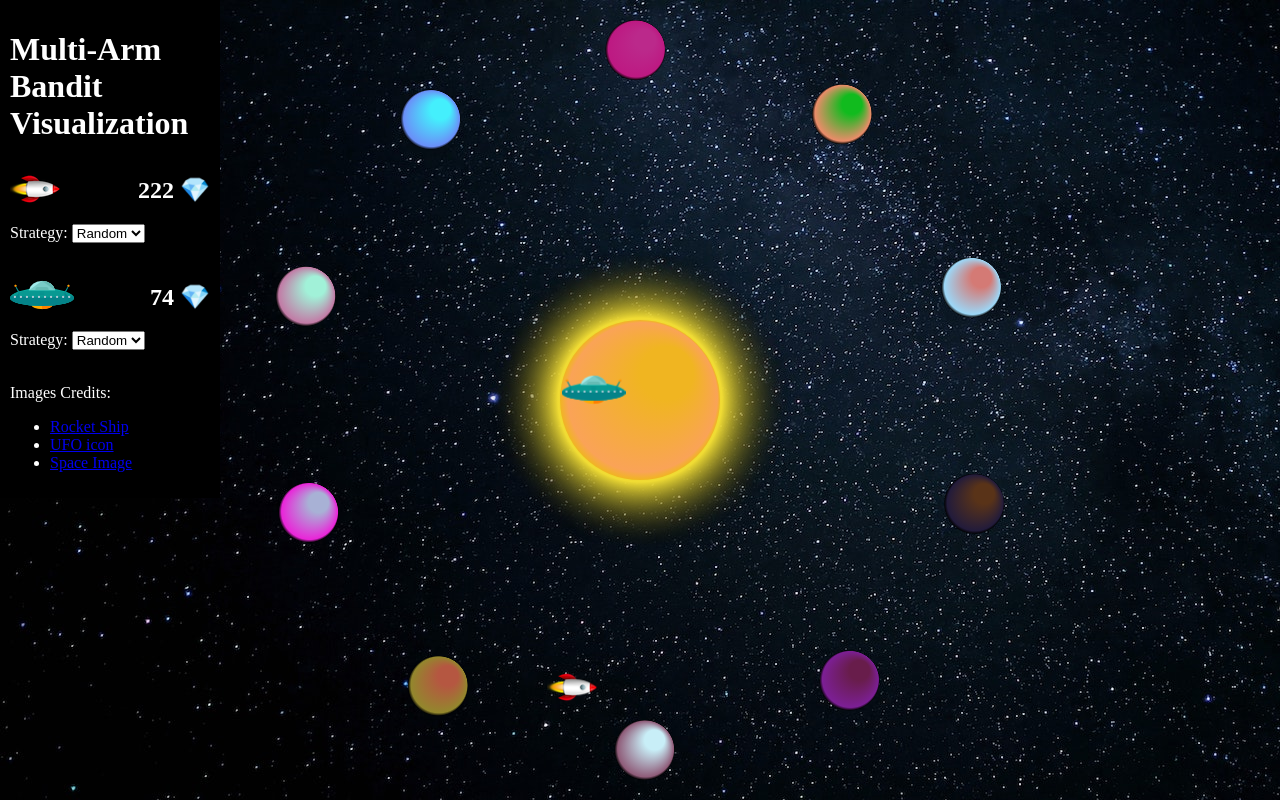
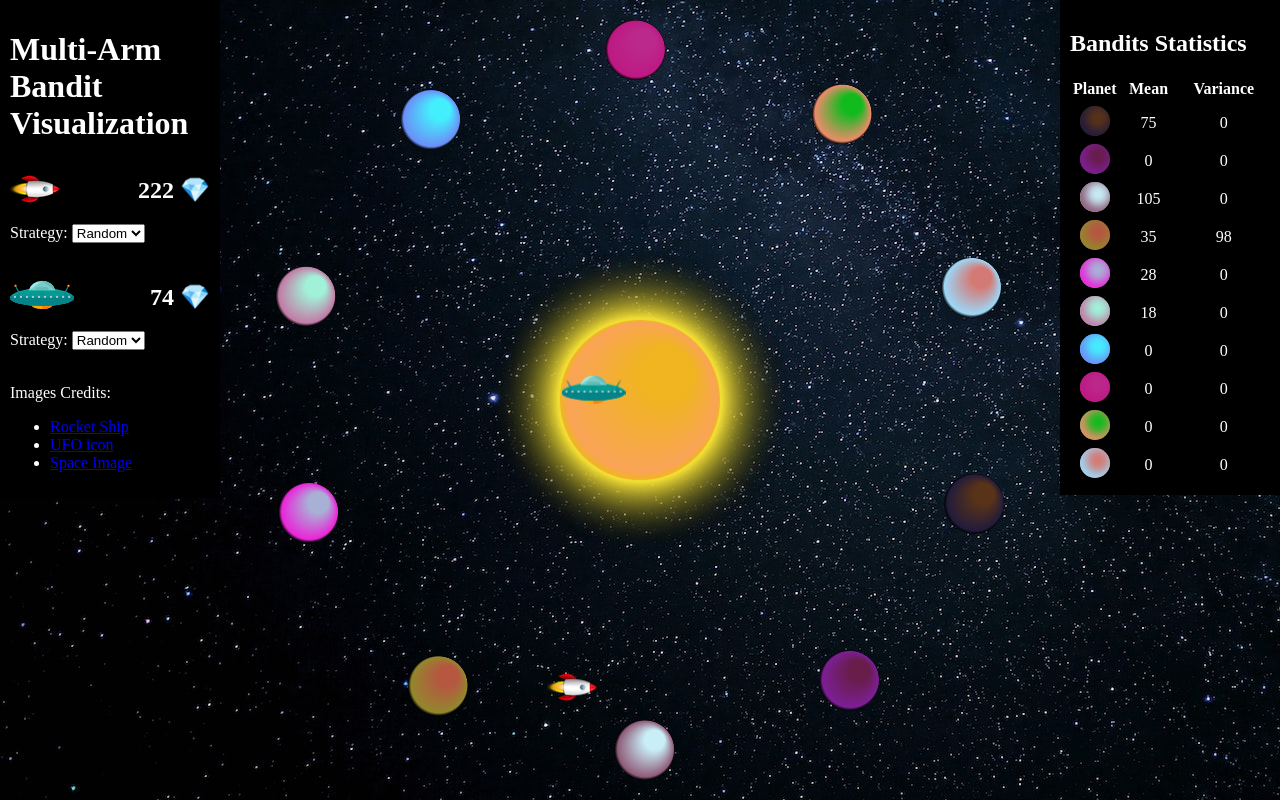
Before and after one commit to renapagli/MAB_SpaceExplorer, a plain HTML site: page index.html in a window 1280 px wide. Drawn offline with Linux system fonts and the light colour scheme.

Commit message:
Add right sidebar and mean/variance tracking

```diff
--- a/index.html
+++ b/index.html
@@ -20,6 +20,17 @@
             position: absolute;
             padding: 10px;
             left: 0px;
+            top: 0px;
+            width: 200px;
+            height: auto;
+            background-color: #000000;
+            color: #ffffff;
+        }
+
+        #divStats {
+            position: absolute;
+            padding: 10px;
+            right: 0px;
             top: 0px;
             width: 200px;
             height: auto;
@@ -56,6 +67,26 @@
             padding-top:20px;
             text-align: right;
         }
+
+        .circle {
+          display: inline-block;
+          width: 30px;
+          height: 30px;
+          border-radius: 50%;
+          background: whiteSmoke;
+          box-shadow: 3px -15px 18px 3px rgb(26, 117, 206) inset;
+        }
+
+        .gelatine {
+          animation: gelatine 0.5s infinite;
+        }
+        @keyframes gelatine {
+          from, to { transform: scale(1, 1); }
+          25% { transform: scale(0.9, 1.1); }
+          50% { transform: scale(1.1, 0.9); }
+          75% { transform: scale(0.95, 1.05); }
+        }
+
     </style>
 
 </head>
@@ -101,6 +132,22 @@
     </div>
 </div>
 
+<div id="divStats">
+    <h2>Bandits Statistics</h2>
+    <table class="table table-borderless" style="text-align:center; border-collapse:separate; top-border-spacing:1em;">
+        <thead>
+            <tr>
+                <th scope="col" style="width:20%">Planet</th>
+                <th scope="col">Mean</th>
+                <th scope="col">Variance</th>
+            </tr>
+        </thead>
+        <tbody id="planetsTable">
+        <tr><td></td><td></td><td></td></tr>
+        </tbody>
+    </table>
+</div>
+
 <canvas id="spaceCanvas"></canvas>
 <script src="space.js"></script>
 <script src="mab.js"></script>
--- a/space.js
+++ b/space.js
@@ -38,6 +38,8 @@ var Planet = function Planet(r, o, a, rot)  {
     this.variance = 0;
     this.sampleMean = 0;
     this.sampleVar = 0;
+    this.M2n = 0; // sum of squares of differences
+    this.count = 0; // Number of times planet has been mined
   }, pp = Planet.prototype;
 
 pp.setXY = function () {
@@ -62,7 +64,28 @@ pp.deactivate = function() {
 
 pp.getReward = function() {
     this.lastReward = Math.round(Math.random()*200);
+    this.updateStats();
     return this.lastReward;
+}
+
+pp.updateStats = function() {
+
+    this.count += 1;
+    if (this.count < 2) {
+        // if only one sample, then mean = sample
+        this.sampleMean = this.lastReward;
+    }
+    else {
+        // use Welford's online algorithm to update sample mean and variance
+        let delta = this.lastReward - this.sampleMean; // (x_n - xbar_n-1)
+        this.sampleMean += delta/this.count; // += (x_n - xbar_n-1) / N
+        let delta2 = this.lastReward - this.sampleMean; // (x_n - xbar_n)
+        this.M2n += delta * delta2;
+        this.sampleVar = this.M2n / (this.count - 1);
+    }
+    // update bandits sidebar numbers
+    document.getElementById('planet' + this.id + '_mean').innerHTML = Math.round(this.sampleMean);
+    document.getElementById('planet' + this.id + '_var').innerHTML = Math.round(this.sampleVar);
 }
 
 pp.draw = function() {
@@ -109,7 +132,7 @@ function bounceAnimation(planet, call) {
        n = 0;
     }
     // draw reward
-    if (planet.id != 0) {
+    if (planet.id != 0 && call < 60) {
         let offset_x = -40;
         let offset_y = 7;
         ctx.fillStyle = '#ebbc09';
@@ -271,6 +294,26 @@ function initializePlanets() {
     }
 }
 
+function initializeBanditsSidebar() {
+
+// for every planet, add to planets Table
+    for (var i=0; i < planets.length; i++) {
+        let p = planets[i];
+        // build html
+        let newHtml = '<tr>';
+        newHtml += '<td>';
+        newHtml += '<div id="planet' + p.id +'_planet" class="circle" onmouseover="this.classList.toggle(' + "'gelatine'" +')" onmouseout="this.classList.toggle(' + "'gelatine'" +')"></div>';
+        newHtml += '<td id="planet' + p.id +'_mean">' + p.sampleMean + '</td>';
+        newHtml += '<td id="planet' + p.id +'_var">' + p.sampleVar + '</td>';
+        newHtml += '</tr>';
+        // append planet to table
+        planetsTable.innerHTML += newHtml;
+        // change color of planet
+        let planet = document.getElementById('planet' + p.id + '_planet');
+        planet.style.background = p.c1;
+        planet.style.boxShadow = '3px -3px 10px 3px ' + p.c2 + ' inset';
+    }
+}
 function initializeAgents() {
     // initialize rocket-ship
     rocket = new Rocket('rocket', 0, 0, Math.PI*3/2, 'rocket-ship.png');
@@ -345,7 +388,8 @@ sun.c2 = '#faa357';
 // initialize planets
 initializePlanets();
 initializeAgents();
-
+// initialize right side bar
+initializeBanditsSidebar();
 // start animation
 ctx.font='30px Verdana';
 
```
